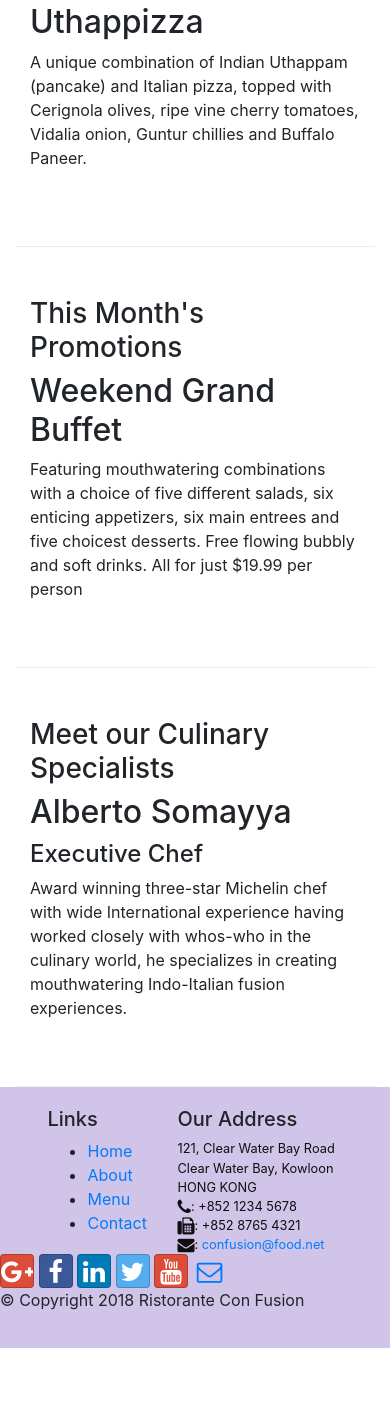
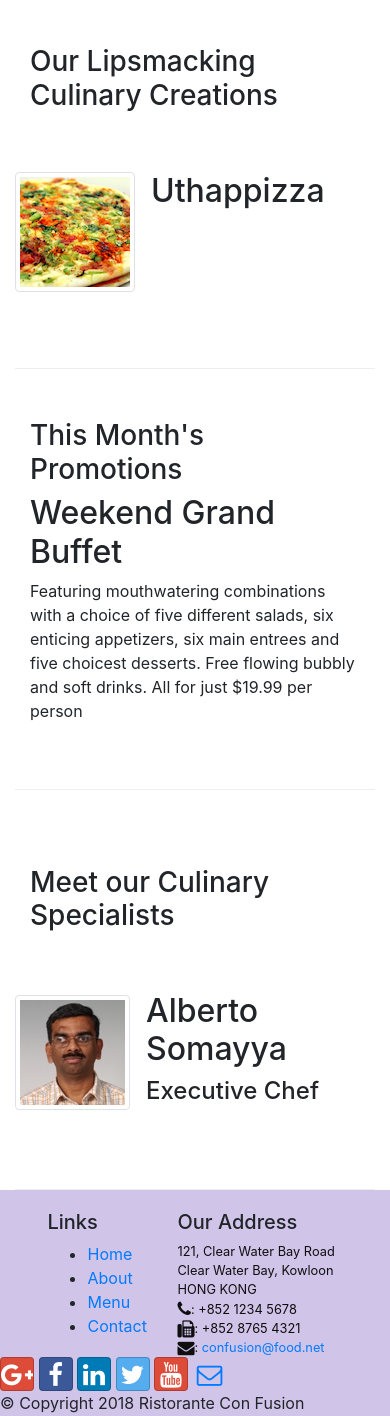
Before and after one commit to DaoNguyenPhuongAnh/git-test, a website: page index.html in a window 390 px wide. Shown: the part 584-2000 px from the top of the page. Before the commit the page ends 1932 px from the top, so only its background shows below. Drawn offline with nearby package versions, Linux system fonts and the light colour scheme.

Commit message:
Images and Media

```diff
--- a/index.html
+++ b/index.html
@@ -23,7 +23,7 @@
 
     <nav class="navbar navbar-dark navbar-expand-sm bg-primary fixed-top">
       <div class="container">
-          <a class="navbar-brand" href="#">Ristorante Con Fusion</a>
+        <a class="navbar-brand mr-auto" href="#"><img src="img/logo.png" height="30" width="41"></a>
           <button class="navbar-toggler" type="button" data-toggle="collapse" data-target="#Navbar">
               <span class="navbar-toggler-icon"></span>
           </button>
@@ -51,7 +51,9 @@
               your culinary senses!
             </p>
           </div>
-          <div class="col-12 col-sm"></div>
+          <div class="col-12 col-sm align-self-center">
+            <img src="img/logo.png" class="img-fluid">
+        </div>
         </div>
       </div>
     </header>
@@ -61,14 +63,18 @@
         <div class="col-12 col-sm-4 col-md-3">
           <h3>Our Lipsmacking Culinary Creations</h3>
         </div>
-        <div class="col col-sm col-md">
-          <h2>Uthappizza</h2>
-          <p>
-            A unique combination of Indian Uthappam (pancake) and Italian pizza,
-            topped with Cerignola olives, ripe vine cherry tomatoes, Vidalia
-            onion, Guntur chillies and Buffalo Paneer.
-          </p>
-        </div>
+        <div class="media">
+          <img class="d-flex mr-3 img-thumbnail align-self-center"
+                  src="img/uthappizza.png" alt="Uthappizza">
+          <div class="media-body">
+              <h2 class="mt-0">Uthappizza</h2>
+              <p class="d-none d-sm-block">A unique combination of Indian Uthappam (pancake) and
+                  Italian pizza, topped with Cerignola olives, ripe vine
+                  cherry tomatoes, Vidalia onion, Guntur chillies and
+                  Buffalo Paneer.</p>
+          </div>
+      </div>
+
       </div>
 
       <div class="row row-content align-items-center">
@@ -90,16 +96,20 @@
         <div class="col-12 col-sm-4 col-md-3">
           <h3>Meet our Culinary Specialists</h3>
         </div>
-        <div class="col col-sm col-md">
-          <h2>Alberto Somayya</h2>
-          <h4>Executive Chef</h4>
-          <p>
-            Award winning three-star Michelin chef with wide International
-            experience having worked closely with whos-who in the culinary
-            world, he specializes in creating mouthwatering Indo-Italian fusion
-            experiences.
-          </p>
-        </div>
+        <div class="media">
+          <img class="d-flex mr-3 img-thumbnail align-self-center"
+                  src="img/alberto.png" alt="Alberto Somayya">
+          <div class="media-body">
+              <h2 class="mt-0">Alberto Somayya</h2>
+              <h4>Executive Chef</h4>
+              <p class="d-none d-sm-block">Award winning three-star Michelin chef with wide
+                  International experience having worked closely with
+                  whos-who in the culinary world, he specializes in
+                  creating mouthwatering Indo-Italian fusion experiences.
+                  </p>
+          </div>
+      </div>
+
       </div>
     </div>
 
```
Also changed, not shown: aboutus.html (+5 -2 lines), img/alberto.png (added), img/buffet.png (added), img/logo.png (added), img/uthappizza.png (added), 2 other files.
